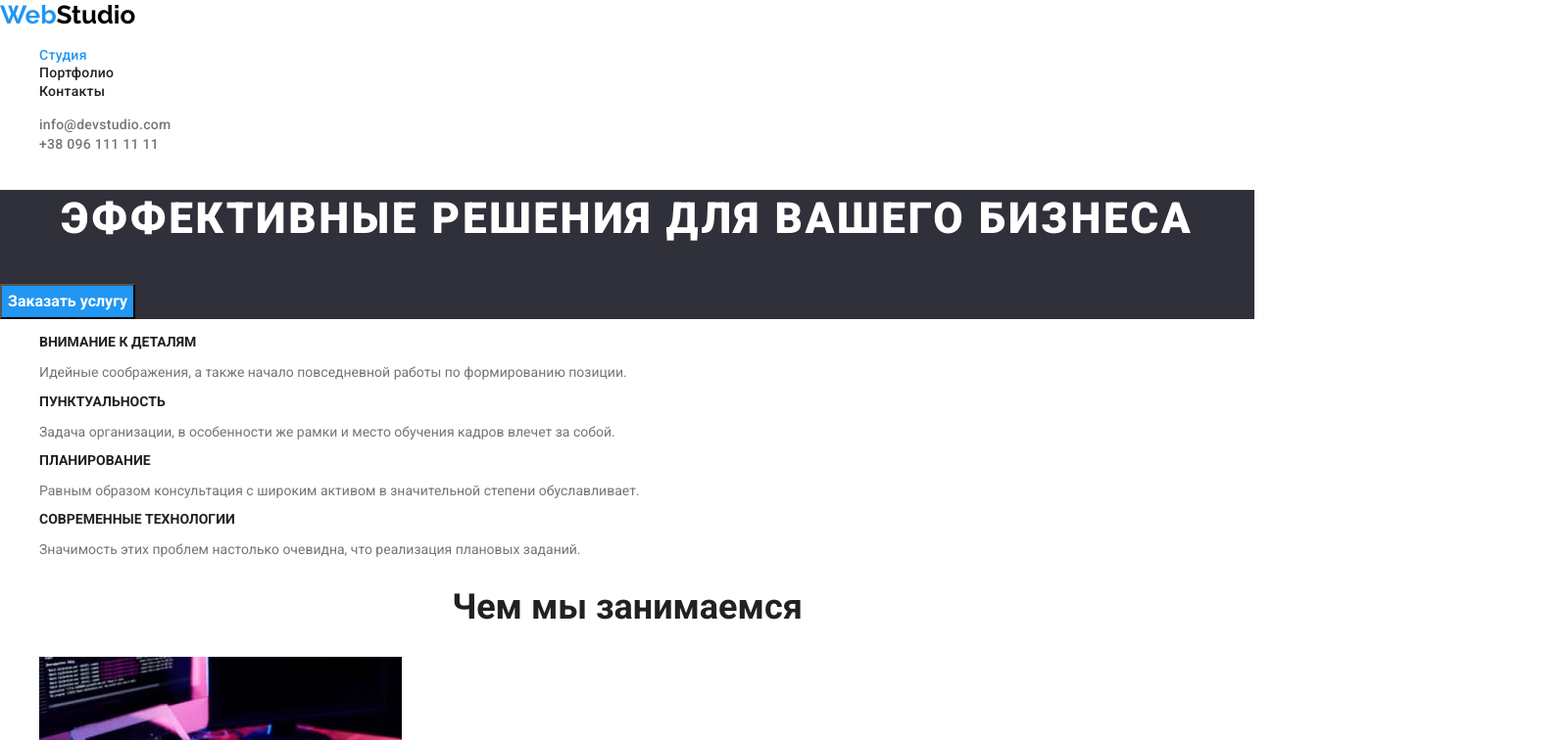
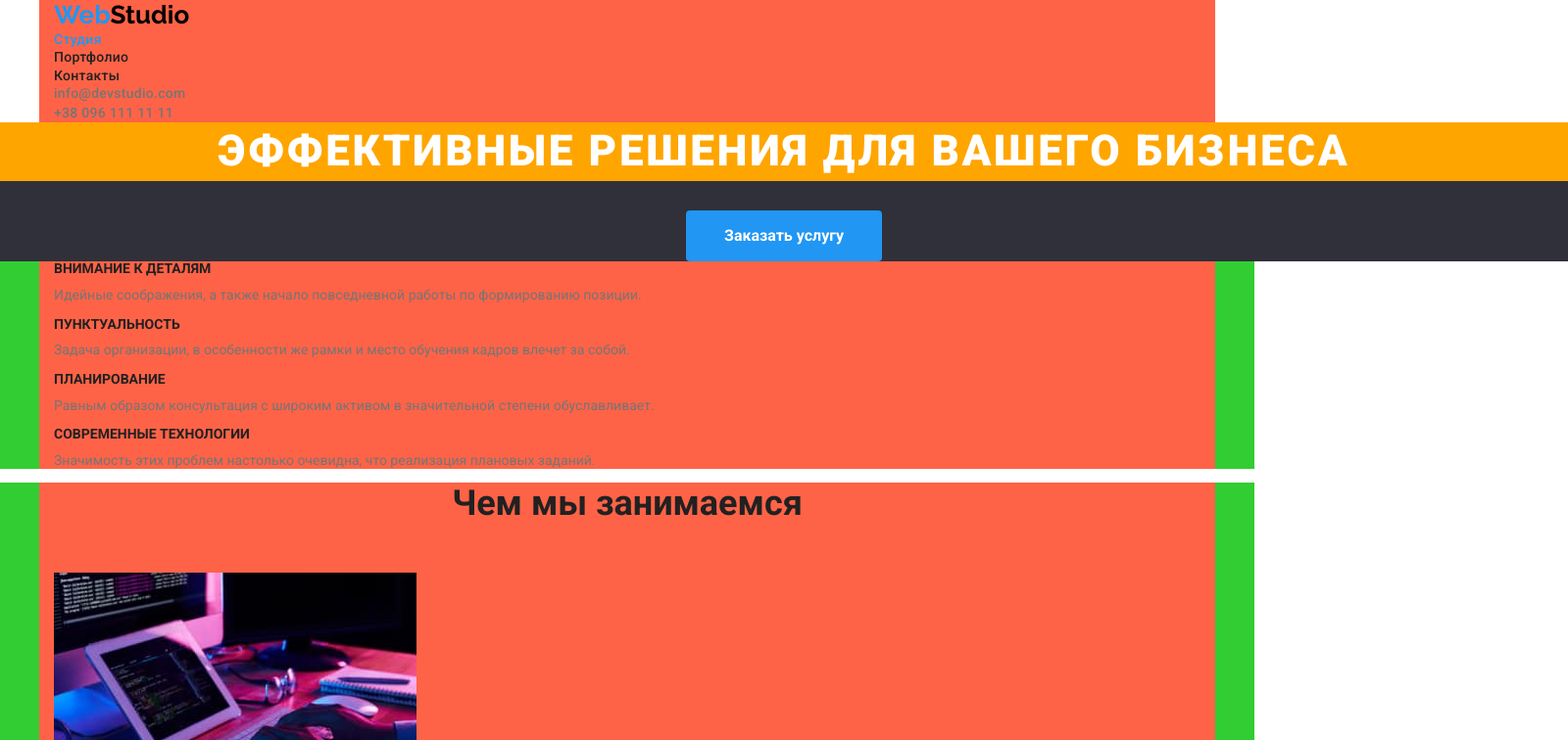
Before and after one commit to KonstantinZakrzhevskyi/goit-markup-hw-03, a plain HTML site: page index.html in a window 1280 px wide. Shown: the top 756 px of the page at 98% size, 1600 px wide, since content can reach past the window. Drawn offline with nearby package versions, Linux system fonts and the light colour scheme.

Commit message:
Добавляет отступы (margin)

```diff
--- a/css/styles.css
+++ b/css/styles.css
@@ -11,8 +11,28 @@
   --main-font: 'Roboto', sans-serif;
   --logo-font: 'Raleway', sans-serif;
 }
+html {
+  box-sizing: border-box;
+}
+
+*,
+*::before,
+*::after {
+  box-sizing: inherit;
+}
+
+h1,
+h2,
+h3,
+h4,
+h5,
+h6,
+p {
+  margin-top: 0;
+}
 
 body {
+  margin: 0;
   background-color: var(--premari-white-color);
   color: var(--primari-text-color);
   font-family: var(--main-font);
@@ -28,7 +48,13 @@ body {
 }
 
 .list {
+  padding-left: 0;
+  margin: 0;
   list-style: none;
+}
+
+img {
+  display: block;
 }
 
 .site-nav .link:hover,
@@ -38,6 +64,14 @@ body {
 .footer-link:hover,
 .footer-link:focus {
   color: var(--accent-color);
+}
+
+.conteiner {
+  width: 1200px;
+  margin: 0 auto;
+  padding: 0 15px;
+
+  background-color: tomato;
 }
 
 /* logo */
@@ -80,18 +114,31 @@ body {
   background-color: var(--dark-bg-color);
 }
 
+.hero {
+  width: 1600px;
+  text-align: center;
+}
+
 .hero-title {
+  margin-top: 0;
+  margin-bottom: 30px;
   color: var(--premari-white-color);
   font-weight: 900;
   font-size: 44px;
   line-height: 1.36;
-  text-align: center;
   letter-spacing: 0.06em;
   text-transform: uppercase;
+
+  background-color: orange;
 }
 
 /* button */
 .button {
+  border-radius: 4px;
+  padding: 10px 32px;
+  min-width: 200px;
+  border: 1px solid transparent;
+  text-align: center;
   color: var(--premari-white-color);
   background-color: var(--accent-color);
   font-weight: 700;
@@ -101,7 +148,12 @@ body {
 }
 
 /* features */
+
+section {
+  background-color: limegreen;
+}
 .features-title {
+  margin-bottom: 10px;
   color: var(--subtitle-text-color);
   font-size: 14px;
   line-height: 1.14;
@@ -122,12 +174,21 @@ body {
   text-align: center;
 }
 
+.work-title {
+  margin-bottom: 50px;
+}
+
 /* team */
 .team {
   background-color: var(--secondary-bg-color);
 }
 
+.team-title {
+  background-color: teal;
+}
+
 .team-subtitle {
+  margin-bottom: 10px;
   color: var(--subtitle-text-color);
   font-weight: 500;
   font-size: 16px;
@@ -151,6 +212,7 @@ body {
 }
 
 .footer-text {
+  margin-bottom: 10px;
   color: var(--premari-white-color);
   font-size: 14px;
   line-height: 1.7;
--- a/index.html
+++ b/index.html
@@ -41,6 +41,7 @@
         <button type="button" class="button primary">Заказать услугу</button>
       </section>
       <section>
+        <div class="conteiner">
           <ul class="list features">
             <li>
               <h3 class="features-title">Внимание к деталям</h3>
@@ -65,8 +66,10 @@
               <p class="features-text">Значимость этих проблем настолько очевидна, что реализация плановых заданий.</p>
             </li>
           </ul>
+        </div>
       </section>
       <section class="work">
+        <div class="conteiner">
           <h2 class="work-title">Чем мы занимаемся</h2>
           <ul class="list">
             <li>
@@ -81,8 +84,10 @@
               <a href=""><img src="./images/img3.jpg" alt="Планшет" width="370" /></a>
             </li>
           </ul>
+        </div>
       </section>
       <section class="team">
+        <div class="conteiner">
           <h2 class="team-title">Наша команда</h2>
           <ul class="list">
             <li>
@@ -106,6 +111,7 @@
               <p class="team-text">UI Designer</p>
             </li>
           </ul>
+        </div>
       </section>
     </main>
     <footer class="footer">
```
Also changed, not shown: portfolio.html (+6 -0 lines). Lines whose indentation alone changed are shown as unchanged.
